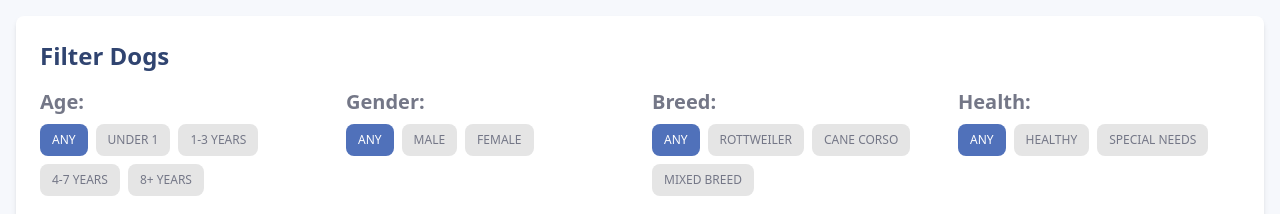
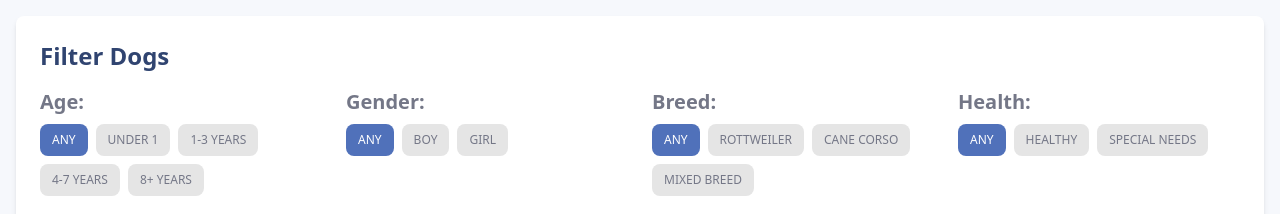
Before and after one commit to bavayra/dog-shelter, a React (Vite) app: page / in a window 1280 px wide. Shown: the part 880-1094 px from the top of the page. Built offline with nearby package versions, Linux system fonts and the light colour scheme.

Commit message:
fix: fixed an issue with broken gender filters because of different values  in type and filter constants

```diff
--- a/src/constants/index.ts
+++ b/src/constants/index.ts
@@ -17,8 +17,8 @@ export const AGE_FILTER_OPTIONS = [
 
 export const GENDER_FILTER_OPTIONS = [
   { value: '', label: 'ANY' },
-  { value: 'Male', label: 'MALE' },
-  { value: 'Female', label: 'FEMALE' },
+  { value: 'Boy', label: 'BOY' },
+  { value: 'Girl', label: 'GIRL' },
 ] as const;
 
 export const HEALTH_FILTER_OPTIONS = [
```
